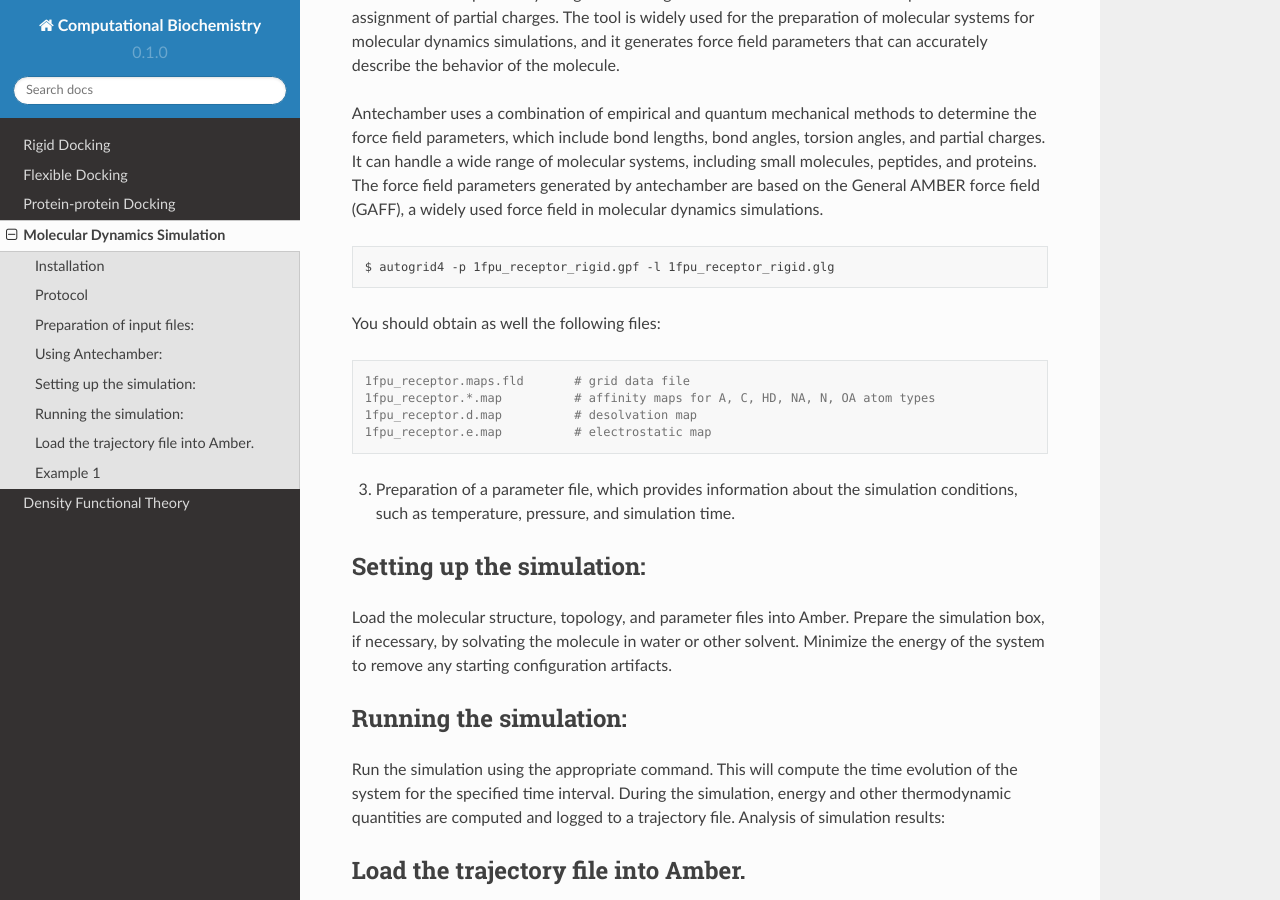
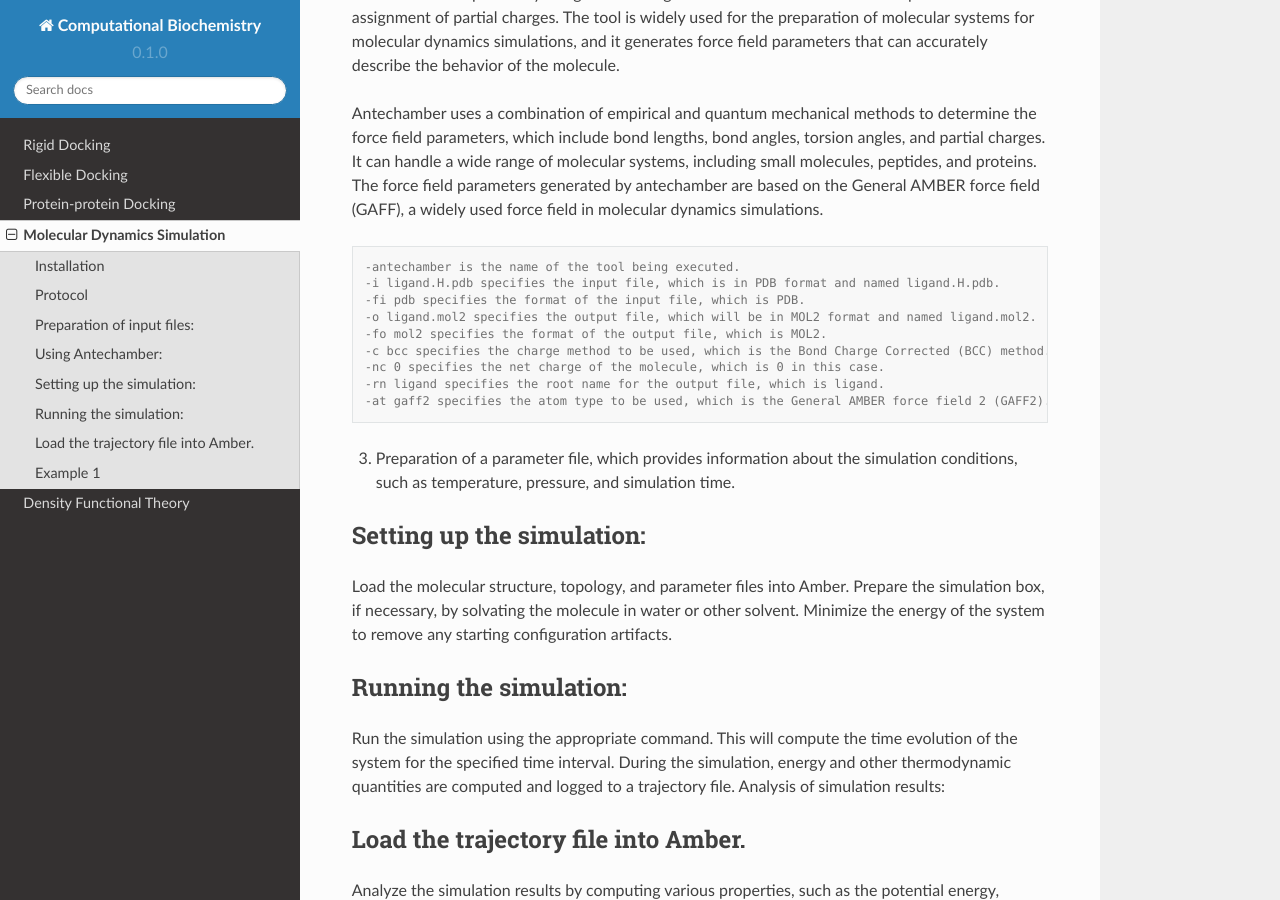
Before and after one commit to omagebright/computationalbiochemistry, a Sphinx documentation site: the page built from docs/source/moleculardynamics.rst, in a window 1280 px wide and 900 px high, scrolled down 955 px. Built offline with Sphinx 7.4.7 and the Read the Docs theme 2.0.0, drawn with Linux system fonts in a browser that asks for light colours.

Commit message:
Update moleculardynamics.rst

```diff
--- a/docs/source/moleculardynamics.rst
+++ b/docs/source/moleculardynamics.rst
@@ -36,22 +36,9 @@ Antechamber is specifically designed for the generation of molecular force field
 
 Antechamber uses a combination of empirical and quantum mechanical methods to determine the force field parameters, which include bond lengths, bond angles, torsion angles, and partial charges. It can handle a wide range of molecular systems, including small molecules, peptides, and proteins. The force field parameters generated by antechamber are based on the General AMBER force field (GAFF), a widely used force field in molecular dynamics simulations.
 
-.. code-block:: bash
-
-    $ autogrid4 -p 1fpu_receptor_rigid.gpf -l 1fpu_receptor_rigid.glg
-
-You should obtain as well the following files:
 
 .. code-block:: console
 
-    1fpu_receptor.maps.fld       # grid data file
-    1fpu_receptor.*.map          # affinity maps for A, C, HD, NA, N, OA atom types
-    1fpu_receptor.d.map          # desolvation map
-    1fpu_receptor.e.map          # electrostatic map
-
-
-.. code-block:: console
-    :caption: Using Antechamber
    -antechamber is the name of the tool being executed.
    -i ligand.H.pdb specifies the input file, which is in PDB format and named ligand.H.pdb.
    -fi pdb specifies the format of the input file, which is PDB.
```
